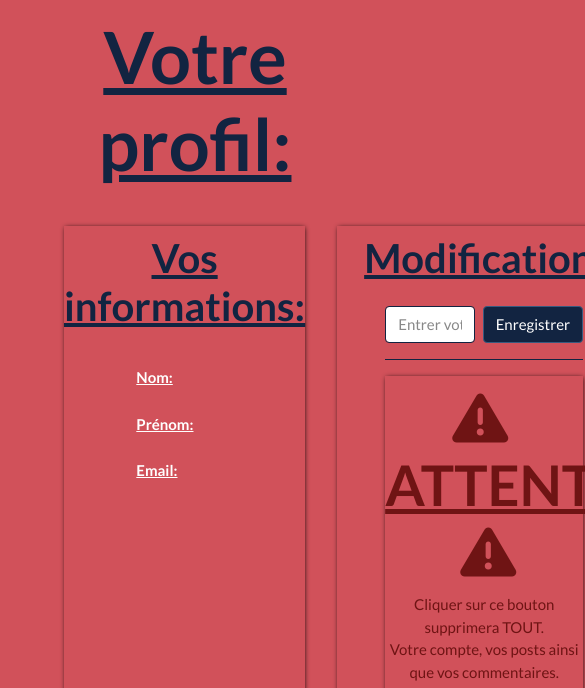
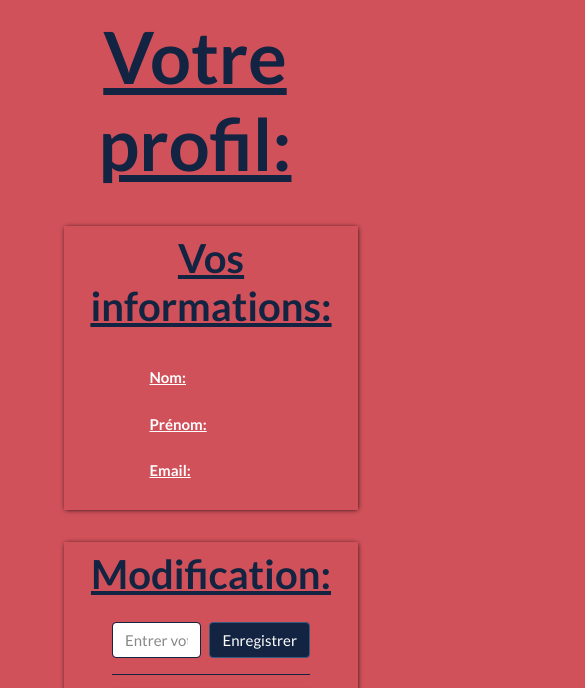
Before and after one commit to DriivenT/P7_Openclassroom, a website: page frontend/html/profil.html in a window 390 px wide. Shown: the part 128-816 px from the top of the page, 585 px wide, since content can reach past the window. Drawn offline with nearby package versions, Linux system fonts and the light colour scheme; no server answers.

Commit message:
Changement minime responsive

```diff
--- a/frontend/html/profil.html
+++ b/frontend/html/profil.html
@@ -77,7 +77,7 @@
         </header>
 
         <h1 class="display-3 h1 mt-3 text-center text-primary-dark font-weight-bold"><u>Votre profil:</u></h1>
-        <div class="mx-5 d-flex mt-4">
+        <div class="mx-5 d-flex flex-column flex-lg-row mt-4">
             <!-- Block Information (Gauche) -->
             <div class="mx-3 my-3 box-shadow w-100 d-flex flex-column">
                 <h2 class="h2 font-weight-bold mt-2 mb-4 text-primary-dark text-center"><u>Vos informations:</u></h2>
```
